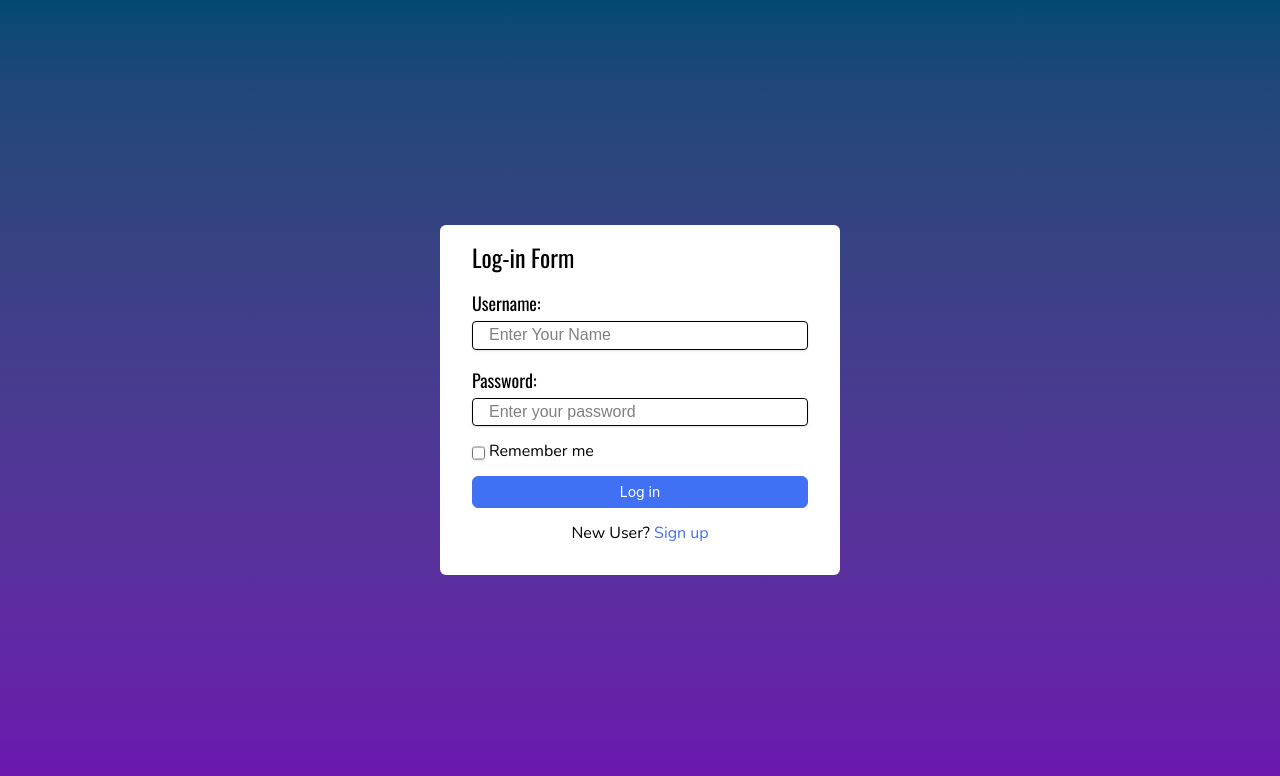
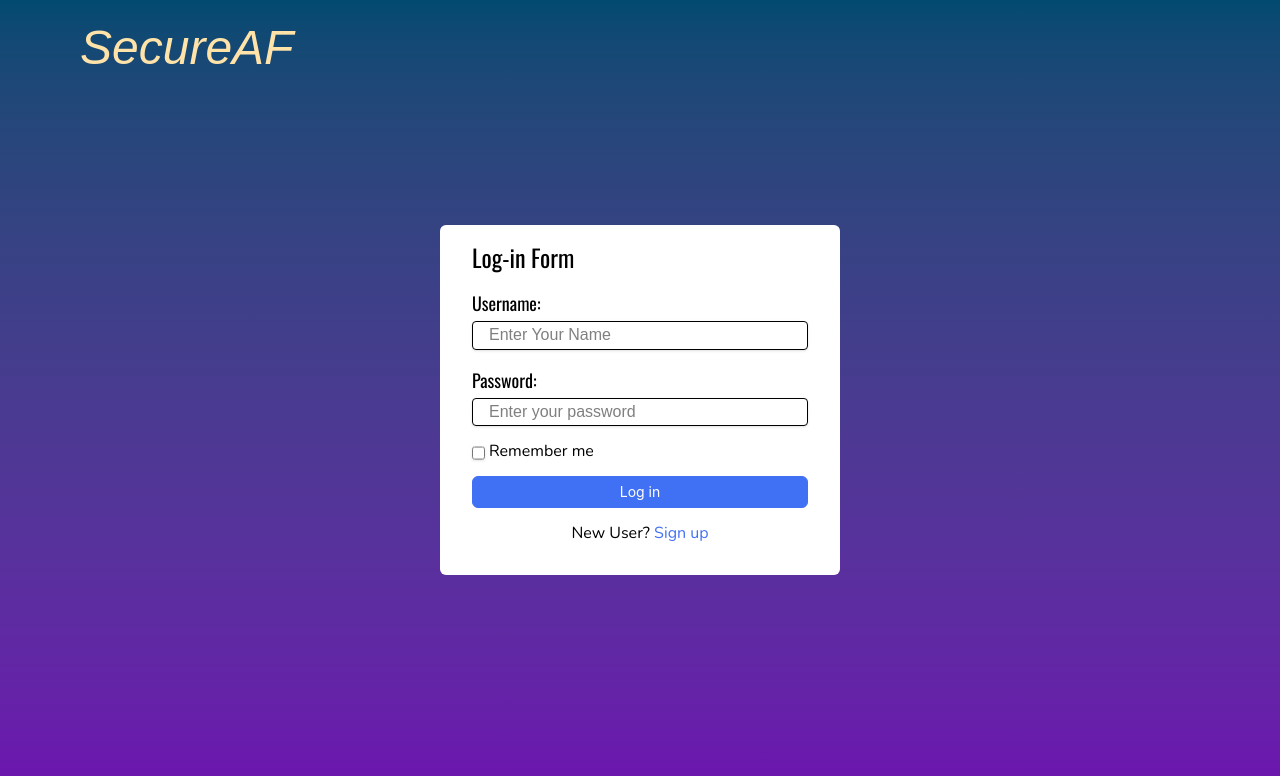
Before and after one commit to Abhay212121/secureAF, a React (Vite) app: page /login in a window 1280 px wide. Shown: the top 776 px of the page. Built offline with nearby package versions, Linux system fonts and the light colour scheme; a web font is replaced by a local one.

Commit message:
done with header UI.

```diff
--- a/src/components/Form.jsx
+++ b/src/components/Form.jsx
@@ -72,6 +72,7 @@ export default function Form({ formHeading, userData, setUserData }) {
           localStorage.setItem("token", res.data.token);
           localStorage.setItem("rememberMe", res.data.rememberMe);
           localStorage.setItem("username", res.data.userName);
+          message.success(`Welcome ${res.data.userName}`);
           navigate("/");
         } else {
           console.log(res.data);
--- a/src/components/Header.jsx
+++ b/src/components/Header.jsx
@@ -1,6 +1,6 @@
 import { useNavigate } from "react-router-dom";
 
-export function Header({ loggedIn, setLoggedIn }) {
+export function Header({ loggedIn, setLoggedIn, displayAll = false }) {
   const navigate = useNavigate();
 
   const handleLogSwitch = () => {
@@ -15,27 +15,33 @@ export function Header({ loggedIn, setLoggedIn }) {
   };
 
   return (
-    <div className="flex justify-between py-6 items-center w-[90%] px-10 mx-auto">
+    <div className="flex justify-between py-6 items-center  px-20">
+      <div>
         <p
-        className="text-5xl font-head italic cursor-pointer text-[#FFE3A9] !mb-0 "
+          className="text-5xl font-head italic cursor-pointer text-[#FFE3A9] !mb-0 hover:scale-105 duration-200"
           onClick={() => navigate("/")}
         >
           SecureAF
         </p>
+      </div>
+      {displayAll && (
+        <div className="flex gap-10 items-center">
           {loggedIn && (
             <p
-          className={`text-xl font-body mr-30 px-2 py-1 rounded-2xl border-2 cursor-pointer text-[#FFE3A9] !mb-0 `}
+              className={`text-xl font-body place-content-end px-2 py-1 rounded-2xl border-2 cursor-pointer text-[#FFE3A9] !mb-0 hover:shadow-[0_0_5px_#FFE3A9] `}
               onClick={() => navigate("/membership")}
             >
               Membership
             </p>
           )}
           <p
-        className="text-xl font-body rounded-2xl px-2 py-1 cursor-pointer border-2 text-[#FFE3A9] !mb-0"
+            className="text-xl font-body rounded-2xl px-2 py-1 cursor-pointer border-2 text-[#FFE3A9] !mb-0 hover:shadow-[0_0_5px_#FFE3A9]"
             onClick={handleLogSwitch}
           >
             {loggedIn ? "Logout" : "Login"}
           </p>
         </div>
+      )}
+    </div>
   );
 }
--- a/src/components/Home.jsx
+++ b/src/components/Home.jsx
@@ -24,7 +24,9 @@ export function Home() {
       console.log(res.data.role);
       if (res.data.role === "is a member") {
         setMember(true);
-        console.log("member");
+        localStorage.setItem("member", true);
+      } else {
+        localStorage.setItem("member", false);
       }
     } catch (error) {
       console.error("Unautohorized", error);
@@ -34,6 +36,7 @@ export function Home() {
   useEffect(() => {
     const token = localStorage.getItem("token");
     if (token) {
+      console.log(member);
       setLoggedIn(true);
     } else {
       setLoggedIn(false);
@@ -58,6 +61,7 @@ export function Home() {
       <Header
         loggedIn={loggedIn}
         setLoggedIn={setLoggedIn}
+        displayAll={true}
       />
       <PostForm onPostCreate={fetchProtectedData} />
       {posts.map((post, index) => {
--- a/src/components/Login.jsx
+++ b/src/components/Login.jsx
@@ -1,5 +1,6 @@
 import { useState } from "react";
 import Form from "./Form";
+import { Header } from "./Header";
 
 export default function Login({ signup = false }) {
   const [loginData, setLoginData] = useState({
@@ -15,12 +16,17 @@ export default function Login({ signup = false }) {
   });
 
   return (
-    <div className="flex items-center justify-center h-screen bg-gradient-to-b from-sky-900 to-purple-800 min-h-screen">
-      <Form
-        formHeading={signup ? "Sign-up Form" : "Log-in Form"}
-        userData={signup ? signupData : loginData}
-        setUserData={signup ? setSignupData : setLoginData}
-      />
+    <div className=" bg-gradient-to-b from-sky-900 to-purple-800 ">
+      <div className="absolute">
+        <Header />
+      </div>
+      <div className="flex items-center justify-center h-screen min-h-screen">
+        <Form
+          formHeading={signup ? "Sign-up Form" : "Log-in Form"}
+          userData={signup ? signupData : loginData}
+          setUserData={signup ? setSignupData : setLoginData}
+        />
+      </div>
     </div>
   );
 }
--- a/src/components/Membership.jsx
+++ b/src/components/Membership.jsx
@@ -3,6 +3,7 @@ import { useState } from "react";
 import { useNavigate } from "react-router-dom";
 import { Button } from "antd";
 import { message } from "antd";
+import { Header } from "./Header";
 
 export function Membership() {
   const [key, setKey] = useState("");
@@ -64,14 +65,11 @@ export function Membership() {
   };
 
   return (
-    <>
-      <p
-        className="text-5xl absolute pt-8 pl-14 font-head italic cursor-pointer text-[#FFE3A9] !mb-0 "
-        onClick={() => navigate("/")}
-      >
-        SecureAF
-      </p>
-      <div className="flex items-center justify-center h-screen font-form-text bg-gradient-to-b from-sky-900 to-purple-800 ">
+    <div className="bg-gradient-to-b from-sky-900 to-purple-800 ">
+      <div className="absolute">
+        <Header />
+      </div>
+      <div className="flex items-center justify-center h-screen font-form-text ">
         <div className="w-100 flex flex-col  gap-3 px-8 py-4 rounded-md bg-white ">
           {member ? (
             <div className="flex flex-col gap-4">
@@ -144,6 +142,6 @@ export function Membership() {
           )}
         </div>
       </div>
-    </>
+    </div>
   );
 }
```
Lines whose indentation alone changed are shown as unchanged.
